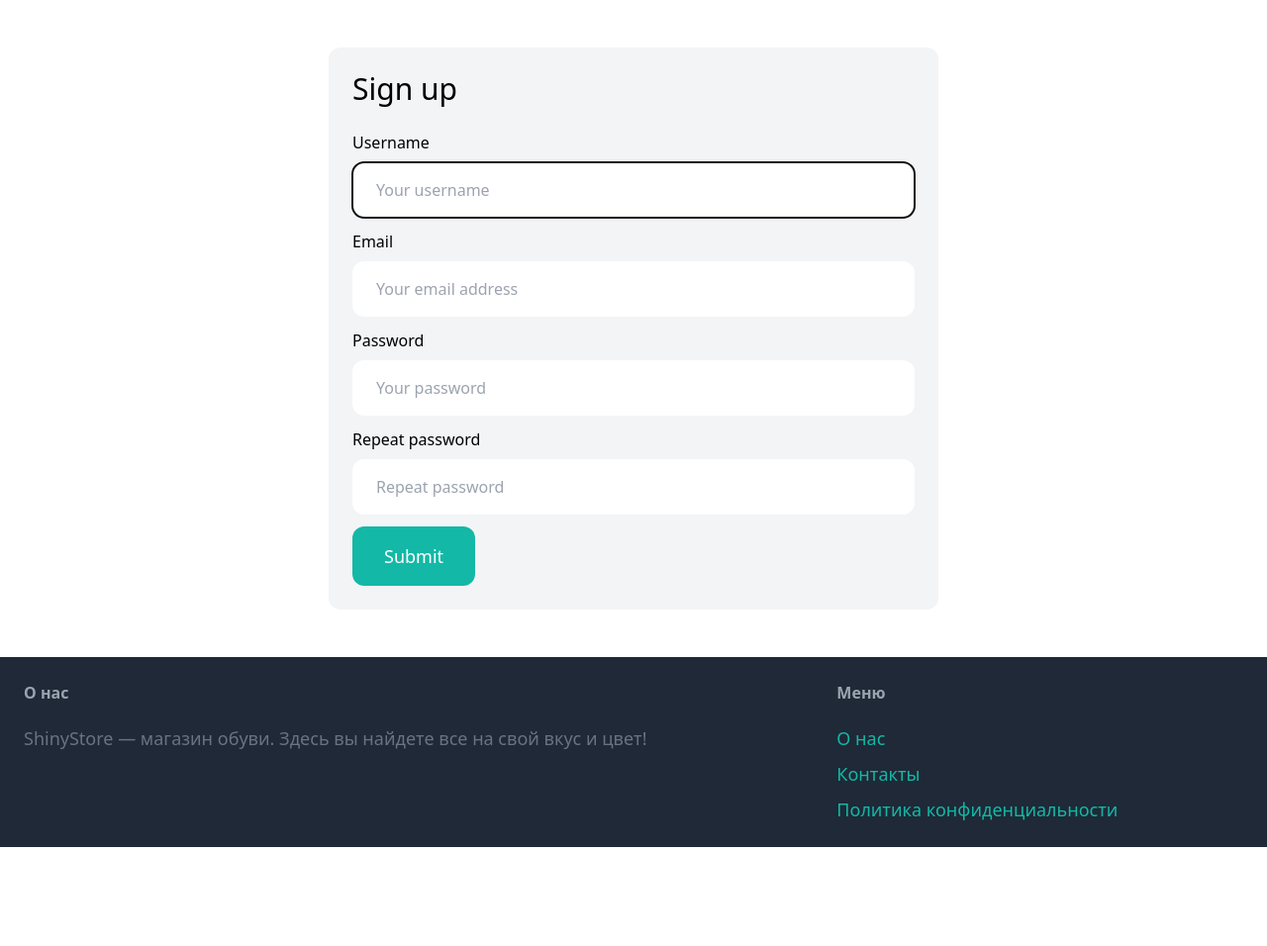
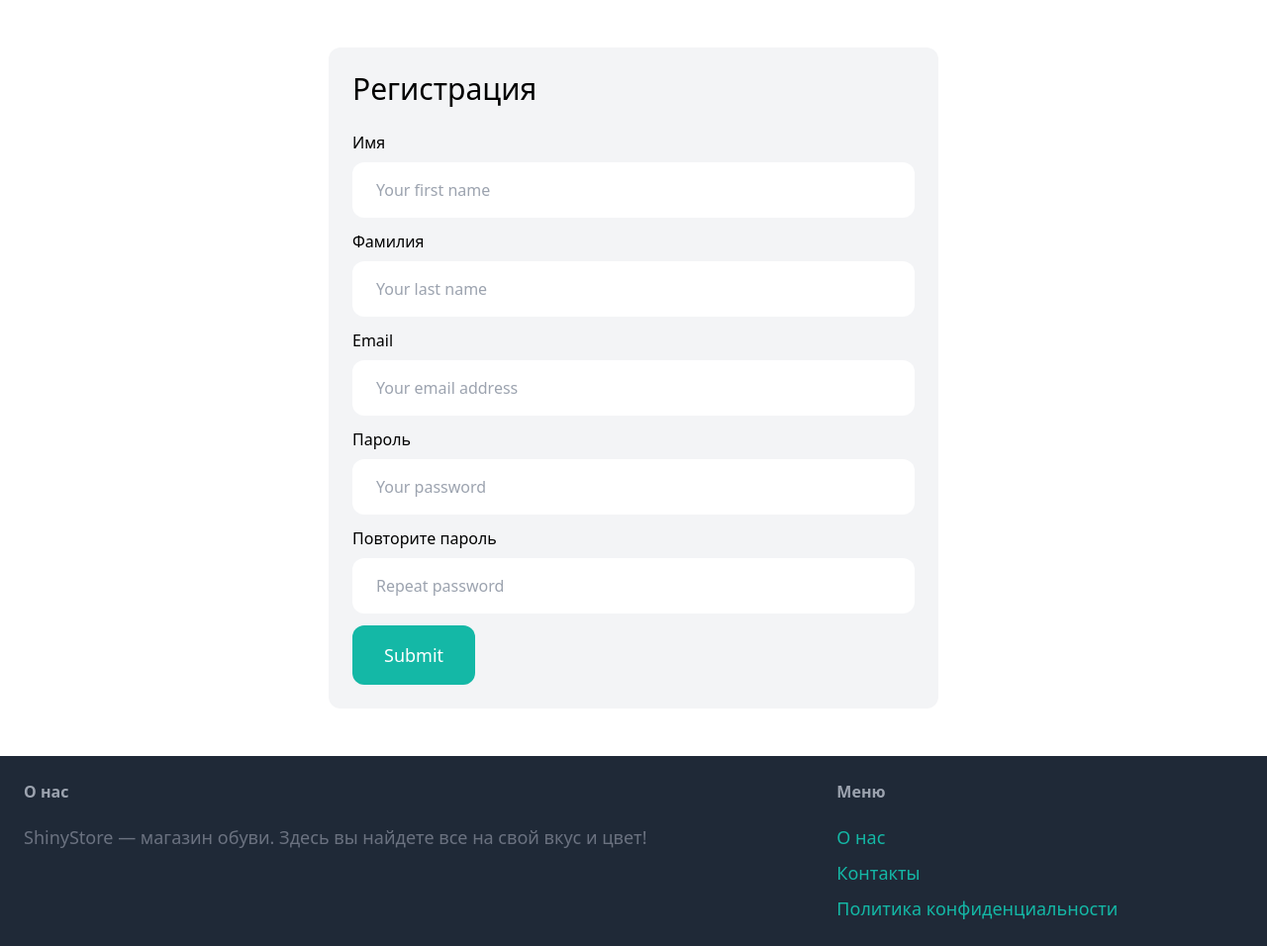
Before and after one commit to Fenomen377/ShinyStore, a Django app: page /registration/ in a window 1280 px wide. Shown: the part 106-1062 px from the top of the page at 99% size. Before the commit the page ends 962 px from the top, so only its background shows below. Run offline with Django 4.2, Linux system fonts and the light colour scheme; some libraries are stand-ins or nearby versions.

Commit message:
расширил форму регистрации пользователей (registration)

```diff
--- a/users/forms.py
+++ b/users/forms.py
@@ -6,10 +6,14 @@ from django.contrib.auth.models import User
 class SignupForm(UserCreationForm):
     class Meta:
         model = User
-        fields = ('username', 'email', 'password1', 'password2')
+        fields = ('first_name', 'last_name', 'email', 'password1', 'password2')
 
-    username = forms.CharField(widget=forms.TextInput(attrs={
-        'placeholder': 'Your username',
+    first_name = forms.CharField(widget=forms.TextInput(attrs={
+        'placeholder': 'Your first name',
+        'class': 'w-full py-4 px-6 rounded-xl'
+    }))
+    last_name = forms.CharField(widget=forms.TextInput(attrs={
+        'placeholder': 'Your last name',
         'class': 'w-full py-4 px-6 rounded-xl'
     }))
     email = forms.CharField(widget=forms.EmailInput(attrs={
--- a/users/templates/users/registration.html
+++ b/users/templates/users/registration.html
@@ -4,14 +4,19 @@
 
 {% block content %}
 <div class="w-1/2 my-6 mx-auto p-6 bg-gray-100 rounded-xl">
-    <h1 class="mb-6 text-3xl">Sign up</h1>
+    <h1 class="mb-6 text-3xl">Регистрация</h1>
 
     <form method="post" action=".">
         {% csrf_token %}
 
         <div class="mb-3">
-            <label class="inline-block mb-2">Username</label><br>
-            {{ form.username }}
+            <label class="inline-block mb-2">Имя</label><br>
+            {{ form.first_name }}
+        </div>
+
+        <div class="mb-3">
+            <label class="inline-block mb-2">Фамилия</label><br>
+            {{ form.last_name }}
         </div>
 
         <div class="mb-3">
@@ -20,12 +25,12 @@
         </div>
 
         <div class="mb-3">
-            <label class="inline-block mb-2">Password</label><br>
+            <label class="inline-block mb-2">Пароль</label><br>
             {{ form.password1 }}
         </div>
 
         <div class="mb-3">
-            <label class="inline-block mb-2">Repeat password</label><br>
+            <label class="inline-block mb-2">Повторите пароль</label><br>
             {{ form.password2 }}
         </div>
 
```
